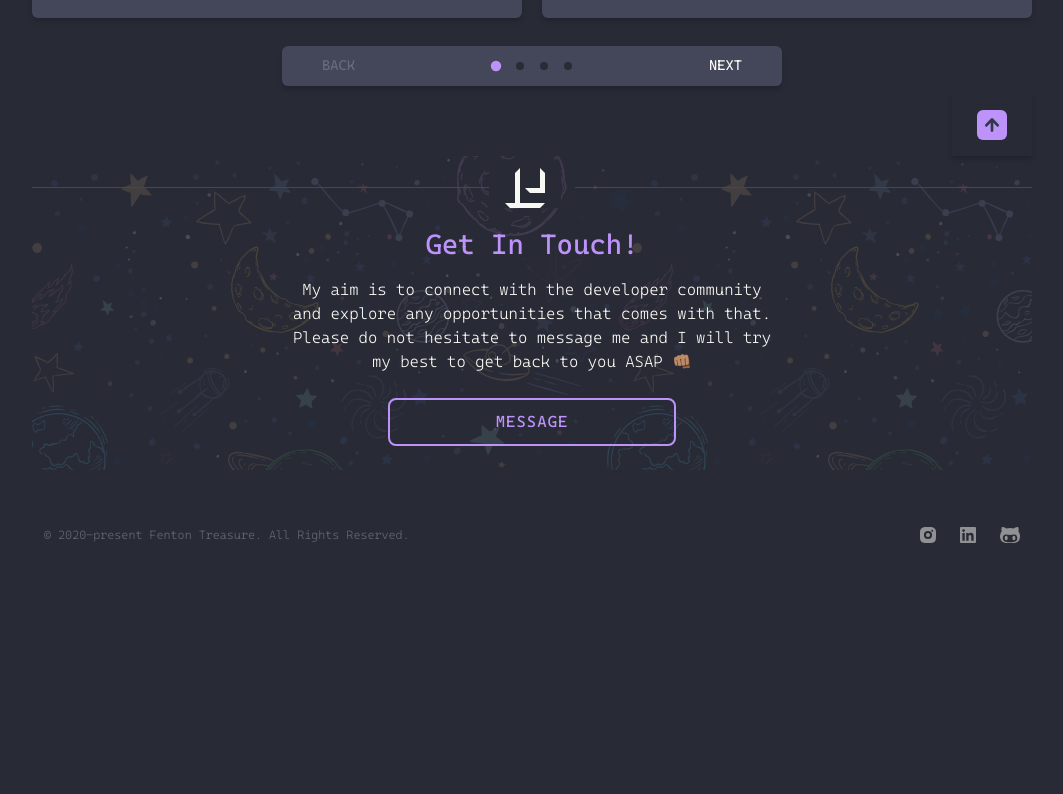
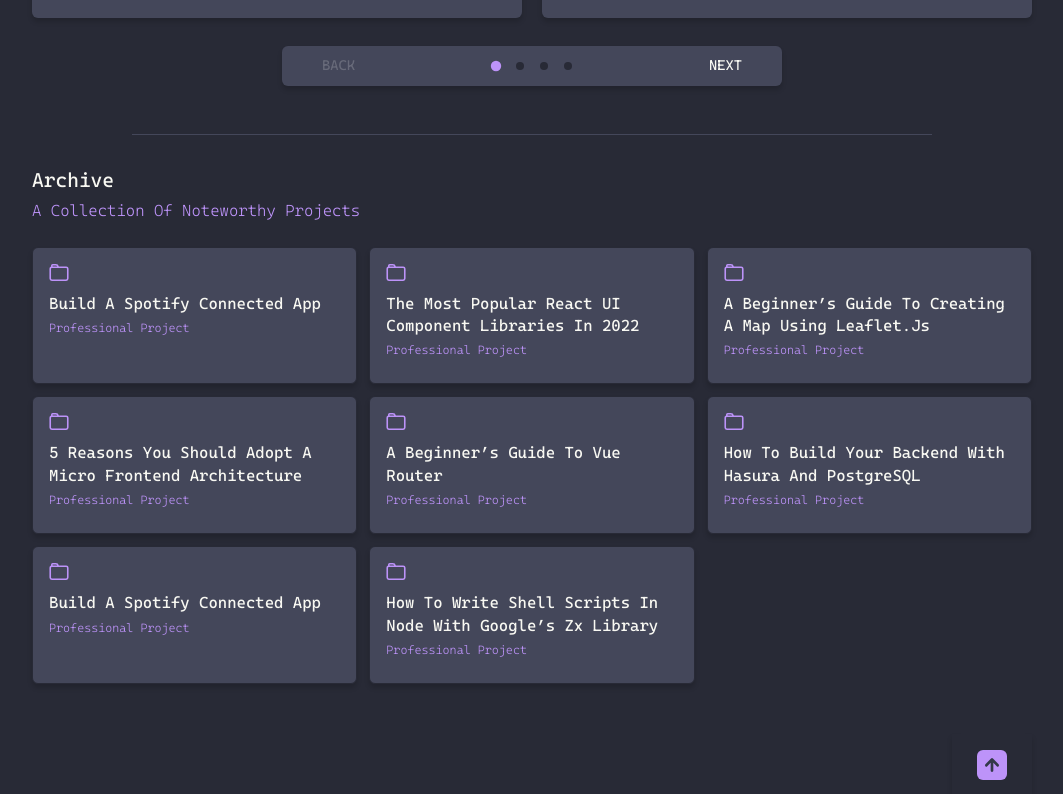
Before and after one commit to F-Treasure1990/ReactPortfolio, a React (Create React App) app: page /projects in a window 1280 px wide. Shown: the part 1040-1834 px from the top of the page, without its empty margins (108-1171 px from the left). Before the commit the page ends 1590 px from the top, so only its background shows below. Built offline with nearby package versions, Linux system fonts and the light colour scheme; no server answers.

Commit message:
fix: 🐛 [ # Projects Archive ]
added the projects archive

```diff
--- /dev/null
+++ b/src/Components/ProjectsSection/ProjectsArchive/ProjectsArchiveCard/ProjectsArchiveCard.jsx
@@ -0,0 +1,34 @@
+import { useTheme } from "styled-components";
+import ArchiveFolder from "icons/ArchiveFolder";
+import {
+  ProjectsArchiveCardContainer,
+  ArchiveProjectSubTitle,
+  ArchiveProjectTitle
+} from "./ProjectsArchiveCardStyles";
+import { useState } from "react";
+import { AnimatePresence } from "framer-motion";
+import UnderConstructionArchive from "Components/UnderConstruction/UnderConstructionArchive";
+
+const ProjectsArchiveCard = ({ card }) => {
+  const { palette } = useTheme();
+  const [displayCon, setDisplayCon] = useState(false);
+  const underConstruction = () => {
+    setDisplayCon(!displayCon);
+    setTimeout(() => {
+      setDisplayCon(false);
+    }, 1500);
+  };
+  return (
+    <ProjectsArchiveCardContainer h="100%" onClick={underConstruction}>
+      <AnimatePresence>{displayCon && <UnderConstructionArchive size="80px" />}</AnimatePresence>
+
+      <ArchiveFolder d={20} c={palette?.accent} />
+      <ArchiveProjectTitle color="textFocused">{card.title}</ArchiveProjectTitle>
+      <ArchiveProjectSubTitle color="accent">
+        {card.professional ? "professional" : "personal"} project
+      </ArchiveProjectSubTitle>
+    </ProjectsArchiveCardContainer>
+  );
+};
+
+export default ProjectsArchiveCard;
--- /dev/null
+++ b/src/Components/ProjectsSection/ProjectsArchive/ProjectsArchiveCard/ProjectsArchiveCardStyles.jsx
@@ -0,0 +1,30 @@
+import styled from "styled-components";
+import { Box, FlexCenter, Text } from "styles/GlobalStyles";
+
+export const ProjectsArchiveCardContainer = styled(Box)`
+  padding: 16px;
+  cursor: pointer;
+  transition: all ease-out 0.3s;
+  border: solid 1px ${({ theme }) => theme?.palette?.secondary};
+  position: relative;
+  &:hover {
+    border: solid 1px ${({ theme }) => theme?.palette?.accent};
+  }
+
+  & > svg {
+    margin-bottom: 12px;
+  }
+`;
+
+export const ArchiveProjectTitle = styled(Text)`
+  font-size: clamp(0.88rem, 0.77rem + 0.53vw, 1rem);
+  line-height: 1.4;
+  text-transform: capitalize;
+`;
+
+export const ArchiveProjectSubTitle = styled(Text)`
+  font-size: clamp(0.63rem, 0.52rem + 0.53vw, 0.75rem);
+  text-transform: capitalize;
+  font-weight: 300;
+  margin: 4px 0 8px 0;
+`;
--- /dev/null
+++ b/src/Components/ProjectsSection/ProjectsArchive/ProjectsArchiveStyles.jsx
@@ -0,0 +1,12 @@
+import styled from "styled-components";
+
+export const ArchiveProjectsContainer = styled.section`
+  display: grid;
+  grid-template-columns: repeat(auto-fit, minmax(300px, 1fr));
+  margin-top: 24px;
+  margin-bottom: 50px;
+  gap: clamp(0.38rem, 0.06rem + 1.58vw, 0.75rem);
+  ${({ theme }) => theme?.mediaQ.customDown(450)} {
+    margin: 24px 12px;
+  }
+`;
--- a/src/Pages/Projects.jsx
+++ b/src/Pages/Projects.jsx
@@ -6,9 +6,18 @@ import {
   ProjectsCardsContainer,
   ProjectsContainer
 } from "Components/ProjectsSection/ProjectsStyles";
-import { SectionDivider, SectionSubTitle, SectionTitle } from "styles/GlobalStyles";
+import {
+  SectionDivider,
+  SectionSubTitle,
+  SectionTitle,
+  ArchiveSubTitle,
+  ArchiveTitle,
+  SectionSubDivider
+} from "styles/GlobalStyles";
 import ProjectCard from "Components/ProjectsSection/ProjectCard/ProjectCard";
 import ProjectNav from "Components/ProjectsSection/ProjectNav/ProjectNav";
+import ProjectsArchiveCard from "Components/ProjectsSection/ProjectsArchive/ProjectsArchiveCard/ProjectsArchiveCard";
+import { ArchiveProjectsContainer } from "Components/ProjectsSection/ProjectsArchive/ProjectsArchiveStyles";
 
 const Projects = () => {
   const { cards } = projectsData;
@@ -31,6 +40,14 @@ const Projects = () => {
           <ProjectNav filteredArray={filteredArray} />
         </ProjectsCardsContainer>
       </ProjectsContainer>
+      <SectionSubDivider />
+      <ArchiveTitle color="textFocused">archive</ArchiveTitle>
+      <ArchiveSubTitle color="accent">A Collection of noteworthy projects</ArchiveSubTitle>
+      <ArchiveProjectsContainer>
+        {cards.map((c, i) => (
+          <ProjectsArchiveCard card={c} key={`${i}-card`} />
+        ))}
+      </ArchiveProjectsContainer>
     </>
   );
 };
```
